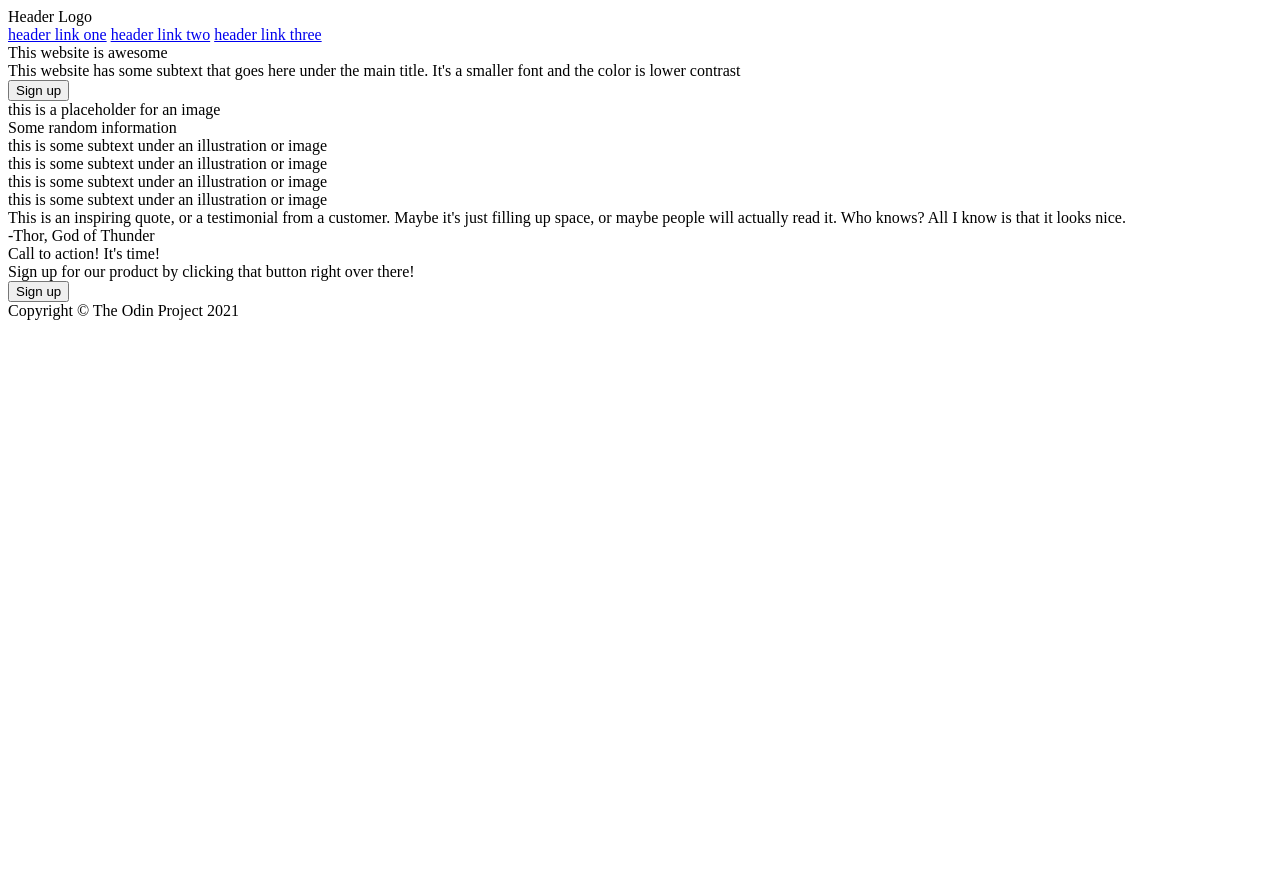
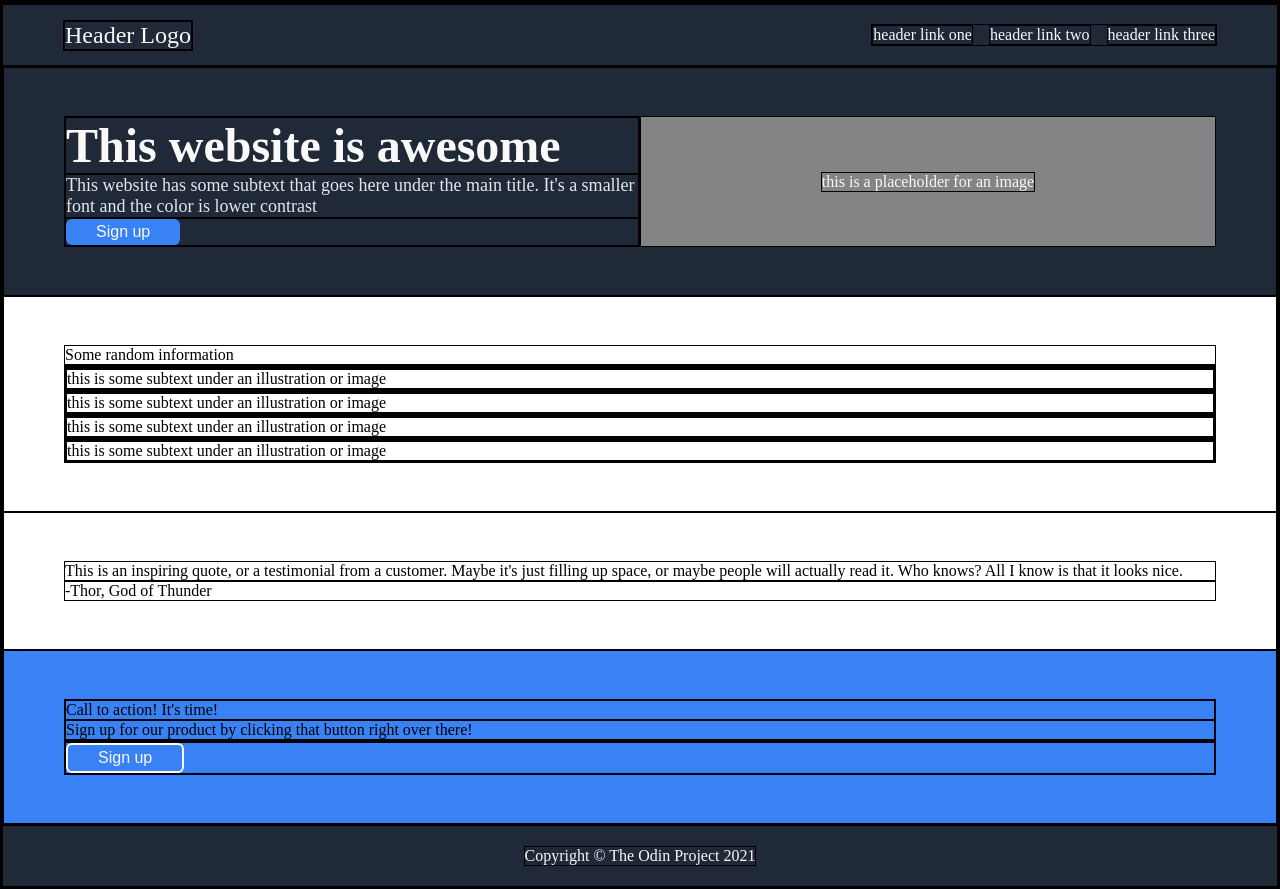
Before and after one commit to SomeLoki/TOP_Landing_Page, a plain HTML site: page index.html in a window 1280 px wide. Before the commit the page ends 800 px from the top, so only its background shows below. Drawn offline with Linux system fonts and the light colour scheme.

Commit message:
Feat(style.css): Style header, hero, footer
Also known as first commit in a while.

```diff
--- a/index.html
+++ b/index.html
@@ -3,7 +3,7 @@
   <header>
     <meta charset="UTF-8">
     <title>Landing Page</title>
-    <link rel="stylesheet" href=""style.css">
+    <link rel="stylesheet" href="style.css">
   </header>
   <body>
 
@@ -23,7 +23,7 @@
         <div class="left-side">
           <div class="hero-title">This website is awesome</div>
           <div class="hero-text">This website has some subtext that goes here under the main title. It's a smaller font and the color is lower contrast</div>
-          <div class="hero-button"><button>Sign up</button></div>
+          <div class="hero-btn"><button class="hero-button">Sign up</button></div>
         </div>
         <div class="right-side">
           <div class="placeholder">this is a placeholder for an image</div>
@@ -62,7 +62,7 @@
 
         </div>
         <div class="banner-right">
-          <div class="banner button"><button>Sign up</button></div>
+          <div class="banner-btn"><button class="banner-button">Sign up</button></div>
         </div>
       </div>
     </div>
--- /dev/null
+++ b/style.css
@@ -0,0 +1,137 @@
+* {
+  /* for debugging */
+  border: 1px solid black;
+}
+
+body {
+  display: flex;
+  flex-direction: column;
+  justify-content: space-between;
+  min-height: 100vh;
+  margin: 0px;
+}
+
+.header {
+  display: flex;
+  justify-content: space-between;
+  align-items: center;
+  padding: 0px 60px;
+}
+
+.left-side {
+  display: flex;
+  flex-direction: column;
+  flex-wrap: wrap;
+}
+
+.top-right {
+  display: flex;
+  justify-content: flex-end;
+  gap: 16px;
+}
+
+.content {
+  display: flex;
+  flex-direction: column;
+  flex: auto;
+}
+
+.content-top {
+  display: flex;
+  justify-content: center;
+  flex: 2;
+}
+
+.right-side {
+  display: flex;
+  justify-content: center;
+  align-items: center;
+  background-color: #838486;
+}
+
+.content-mid {
+  flex: 2;
+}
+
+.quote {
+  flex: 2;
+}
+
+.banner {
+  flex: 1;
+}
+
+.footer {
+  display: flex;
+  justify-content: center;
+  align-items: center;
+}
+
+.header,
+.footer {
+  background-color: #1f2937;
+  height: 60px;
+  color: #f9faf8;
+}
+
+.header,
+.footer,
+.content-top {
+  background-color: #1f2937;
+  color: #f9faf8;
+}
+
+.logo {
+  font-size: 24px;
+}
+
+a {
+  text-decoration: none;
+}
+
+a,
+button {
+  color: #f9faf8;
+}
+
+.left-side,
+.right-side {
+  flex: 1;
+}
+
+.hero-title {
+  font-size: 48px;
+  font-weight: 900;
+}
+
+.hero-text {
+  font-size: 18px;
+  color: #e5e7eb;
+}
+
+button,
+.banner {
+  background-color: #3882f6;
+}
+
+button {
+  padding: 4px 30px;
+  font-weight: 700px;
+  font-size: 16px;
+  border-radius: 6px;
+}
+
+.hero-button {
+  border: black;
+}
+
+.banner-button {
+  border: 2px solid white;
+}
+
+.content-top,
+.content-mid,
+.quote,
+.banner {
+  padding: 48px 60px;
+}
```
